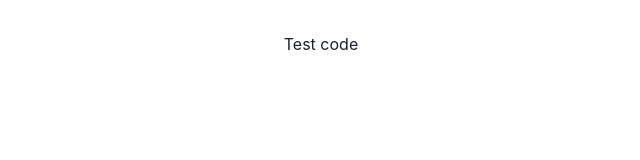
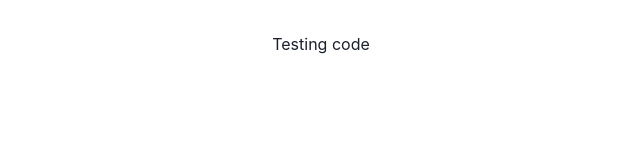
Before and after one commit to Abeinevincent/react--ui-templates, a React (Vite) app: page / in a window 1280 px wide. Shown: the top 160 px of the page, without its empty margins (319-959 px from the left). Built offline with nearby package versions, Linux system fonts and the light colour scheme.

Commit message:
New Commit

```diff
--- a/src/App.tsx
+++ b/src/App.tsx
@@ -5,7 +5,7 @@ import "./App.css";
 function App() {
   const [count, setCount] = useState(0);
 
-  return <div className="App">Test code</div>;
+  return <div className="App">Testing code</div>;
 }
 
 export default App;
```
